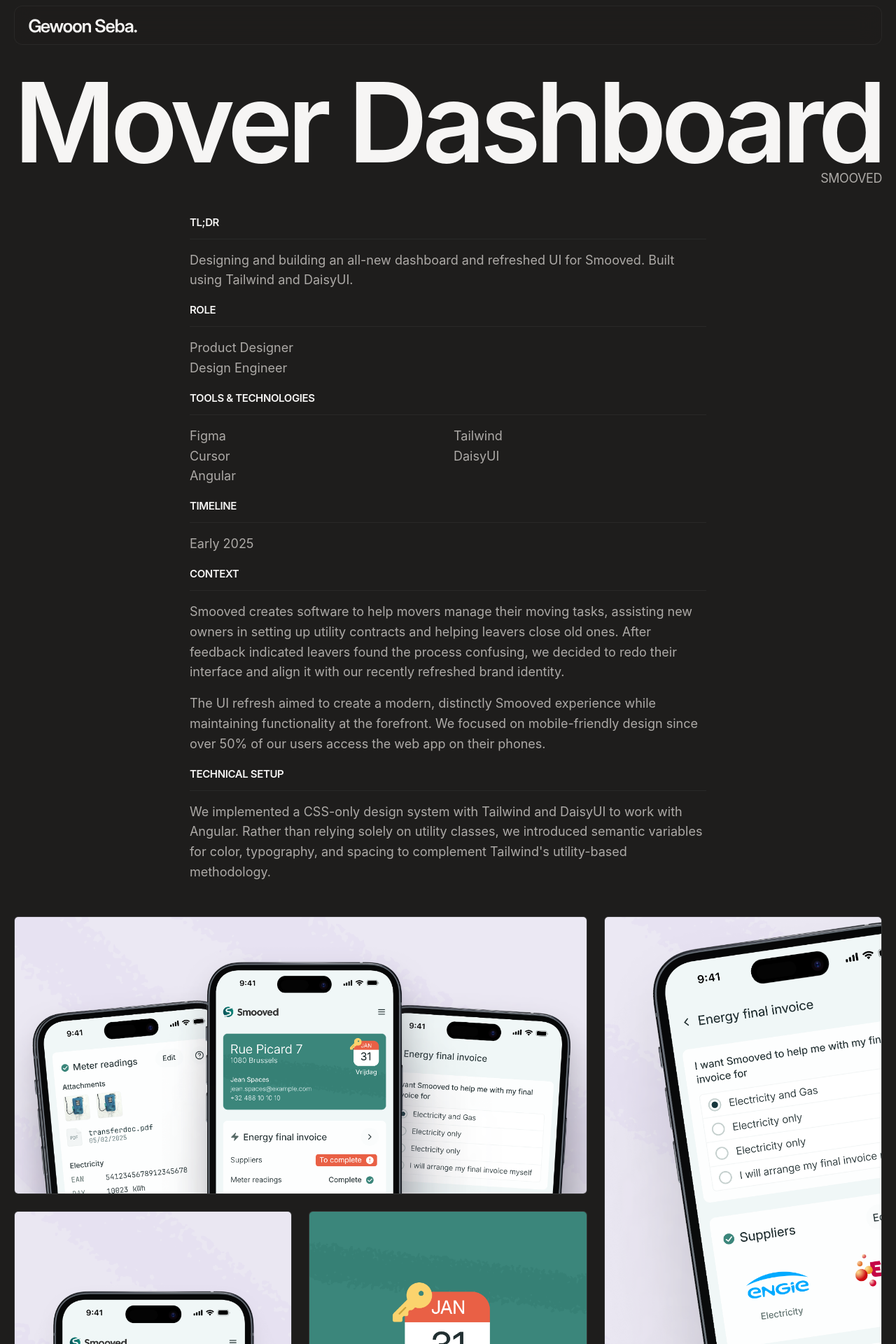
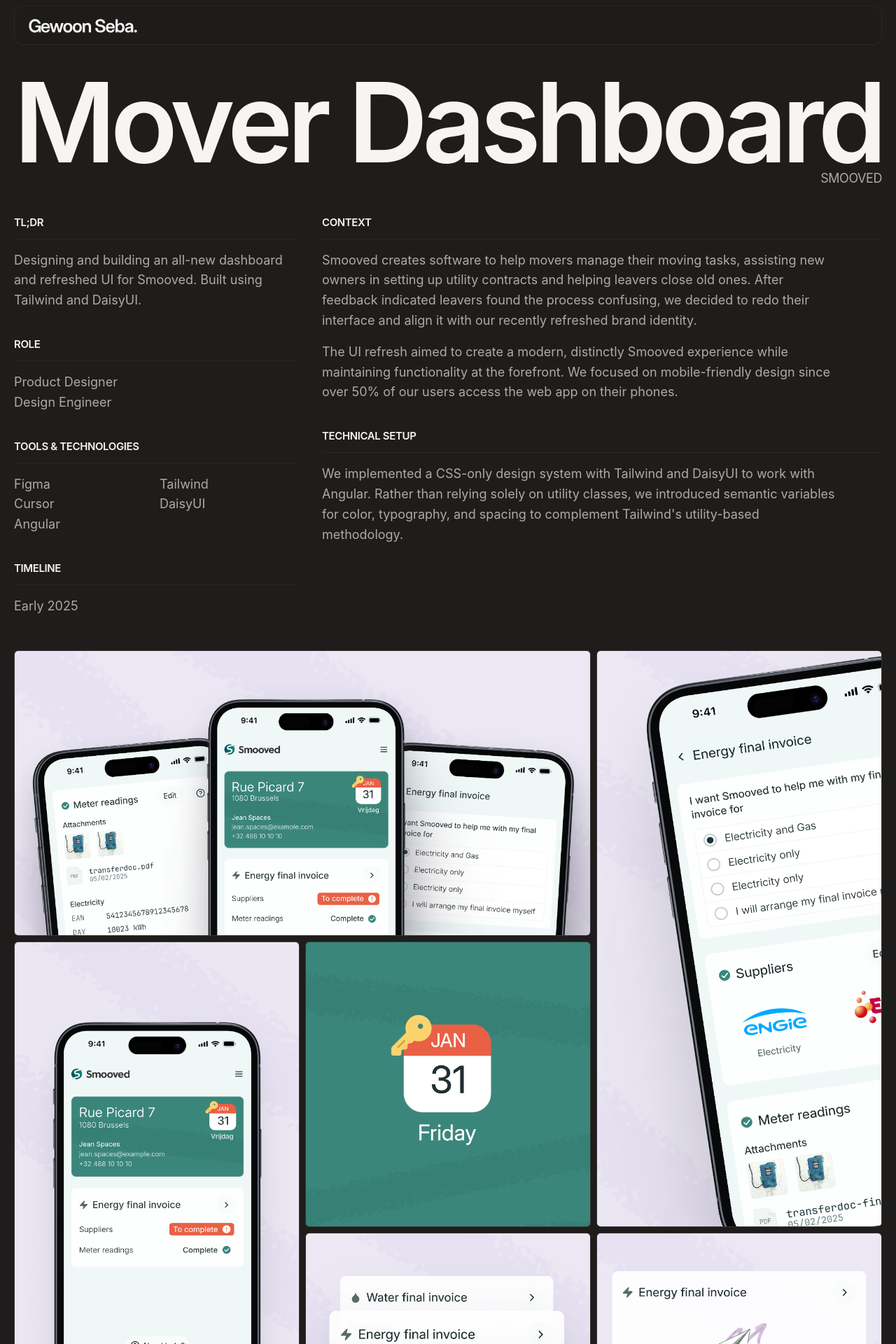
Before and after one commit to gewoonseba/portfolio, a Next.js app: page /project/refreshed-mover-dashboard in a window 1280 px wide. Shown: the top 1920 px of the page at 70% size. Built offline with nearby package versions, Linux system fonts and the light colour scheme.

Commit message:
refactor: restructure ProseSection layout and improve content organization in mover dashboard

```diff
--- a/app/project/refreshed-mover-dashboard/page.tsx
+++ b/app/project/refreshed-mover-dashboard/page.tsx
@@ -19,7 +19,8 @@
       </div>
 
       {/* MARK: Content*/}
-      <div className="md:grid-cols[1fr,2fr] mx-auto grid max-w-prose grid-cols-1 gap-5 pb-12">
+      <div className="mx-auto grid grid-cols-1 gap-10 pb-12 md:grid-cols-[1fr_2fr]">
+        <div className="space-y-10">
           <ProseSection title="TL;DR">
             <p>
               Designing and building an all-new dashboard and refreshed UI for
@@ -51,7 +52,9 @@
           <ProseSection title="Timeline">
             <p>Early 2025</p>
           </ProseSection>
+        </div>
 
+        <div className="space-y-10">
           <ProseSection title="Context">
             <p>
               Smooved creates software to help movers manage their moving tasks,
@@ -63,23 +66,25 @@
             <p>
               The UI refresh aimed to create a modern, distinctly Smooved
               experience while maintaining functionality at the forefront. We
-            focused on mobile-friendly design since over 50% of our users access
-            the web app on their phones.
+              focused on mobile-friendly design since over 50% of our users
+              access the web app on their phones.
             </p>
           </ProseSection>
 
           <ProseSection title="Technical Setup">
             <p>
-            We implemented a CSS-only design system with Tailwind and DaisyUI to
-            work with Angular. Rather than relying solely on utility classes, we
-            introduced semantic variables for color, typography, and spacing to
-            complement Tailwind&apos;s utility-based methodology.
+              We implemented a CSS-only design system with Tailwind and DaisyUI
+              to work with Angular. Rather than relying solely on utility
+              classes, we introduced semantic variables for color, typography,
+              and spacing to complement Tailwind&apos;s utility-based
+              methodology.
             </p>
           </ProseSection>
         </div>
+      </div>
 
       {/* MARK: Images */}
-      <div className="grid grid-cols-1 grid-rows-6 gap-6 pb-12 md:grid-cols-3 md:grid-rows-3">
+      <div className="grid grid-cols-1 grid-rows-6 gap-2 md:grid-cols-3 md:grid-rows-3">
         <div className="bg-btn-secondary-hover border-secondary relative aspect-square overflow-hidden rounded-md border md:col-span-2 md:aspect-auto">
           <Image
             src="/img/design/mover-redesign/mover-redesign-02.png"
```
Lines whose indentation alone changed are shown as unchanged.
